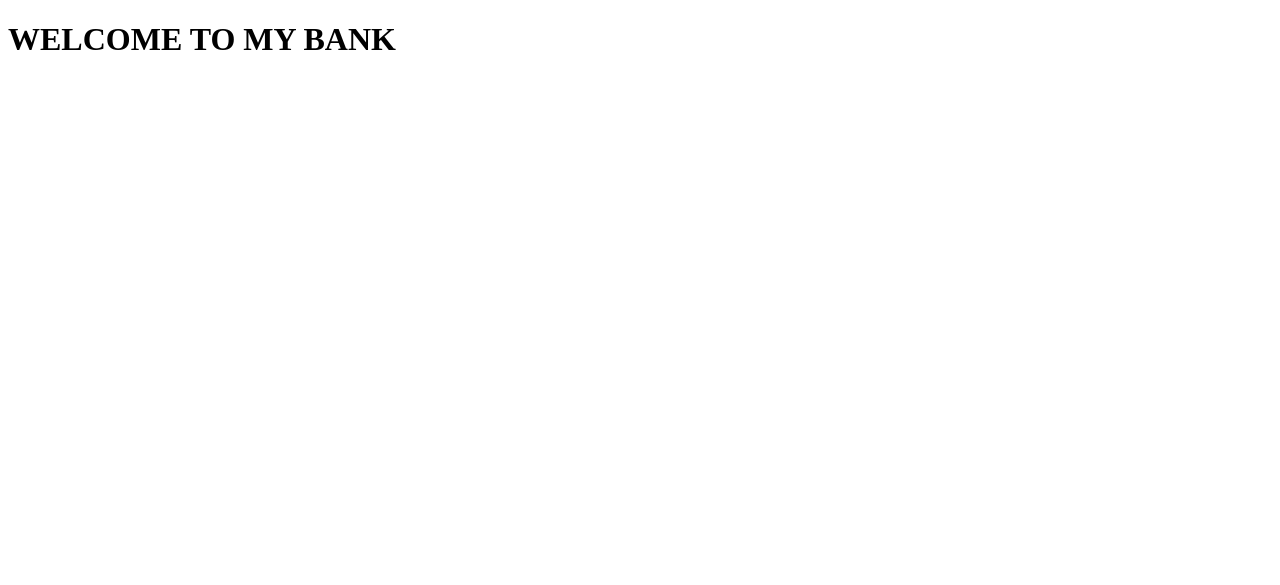
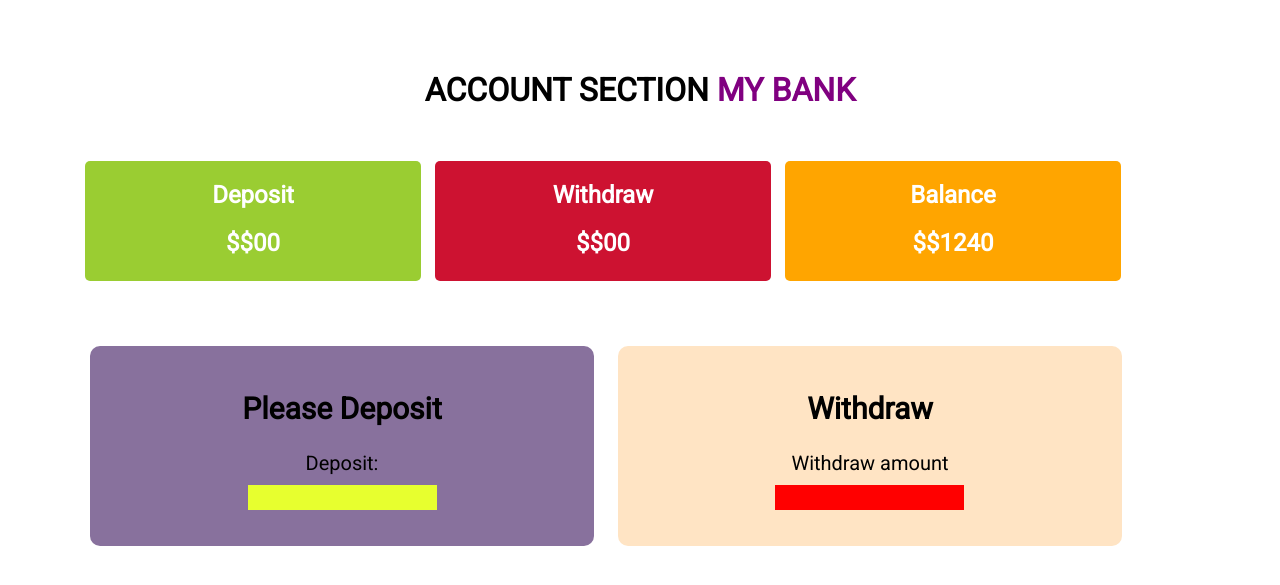
Before and after one commit to mohammadislamtech365/html-css-javascript-bank-application, a plain HTML site: page bank.html in a window 1280 px wide. Drawn offline with Linux system fonts and the light colour scheme.

Commit message:
add bank page cards and input fields

```diff
--- a/bank.html
+++ b/bank.html
@@ -4,11 +4,44 @@
     <meta charset="UTF-8">
     <meta http-equiv="X-UA-Compatible" content="IE=edge">
     <meta name="viewport" content="width=device-width, initial-scale=1.0">
-    <title>Document</title>
+    <title>Account MY BANK</title>
+    <link rel="stylesheet" href="./styles/bank.css">
 </head>
 <body>
-    <header>
-        <h1>WELCOME  TO <span class="bank-name">MY BANK</span> </h1>
+    <header class="bank-account-header">
+        <h1>ACCOUNT SECTION <span class="bank-name">MY BANK</span> </h1>
     </header>
+    <main class="bank-account-main">
+        <section class="balance-section">
+            <div class="balance-card" id="deposit-box">
+                <h2>Deposit</h2>
+                <h2>$$00</h2>
+            </div>
+            <div class="balance-card" id="withdraw-box">
+                <h2>Withdraw</h2>
+                <h2>$$00</h2>
+            </div>
+            <div class="balance-card" id="balance-box">
+                <h2>Balance</h2>
+                <h2>$$1240</h2>
+            </div>
+        </section>
+        <section class="bank-account-input">
+            <div class="input-card" id="deposit-card">
+                    <h2>Please Deposit</h2>
+                    <div>
+                        <label for="Deposit">Deposit: </label><br>
+                        <input type="number" id="deposit">
+                    </div>
+            </div>
+            <div class="input-card" id="withdraw-card">
+                    <h2>Withdraw</h2>
+                    <div>
+                        <label for="withdraw">Withdraw amount</label><br>
+                        <input type="number" id="withdraw">
+                    </div>
+            </div>
+        </section>
+    </main>
 </body>
 </html>
--- a/scripts/index.js
+++ b/scripts/index.js
@@ -3,7 +3,7 @@ document.getElementById("login-btn").addEventListener('click',function(){
    const password = document.getElementById("pwd").value;
    //Never do password and email validation on client side. This is just for testing purporse
    if(userId === "saikat2021@gmail.com" && password === "test1234") {
-    alert("Login successful");
+    window.location.href="./bank.html";
    }
    else {
     alert("Please enter correct email id and password")
--- a/styles/bank.css
+++ b/styles/bank.css
@@ -0,0 +1,80 @@
+@import url('https://fonts.googleapis.com/css2?family=Roboto&display=swap');
+:root {
+    --primary-background-color:rgb(205, 173, 155);
+    --secondary-background-color:rgb(169, 210, 177);
+    --secondary-text-color:white;
+ }
+ body {
+     margin:0px;
+     padding-top:50px;
+     font-family: 'Roboto', sans-serif;
+}
+.bank-account-header {
+    text-align: center;
+}
+.bank-name {
+    color:purple;
+
+}
+.bank-account-main {
+    padding:25px 80px;
+}
+.balance-card {
+    width:30%;
+    margin:5px;
+    height:120px;
+    display:inline-block;
+    text-align: center;
+    color:var(--secondary-text-color);
+}
+#deposit-box {
+    background-color: yellowgreen;
+    border-radius: 5px;
+}
+#withdraw-box {
+    background-color: rgb(205, 18, 49);
+    border-radius: 5px;
+}
+#balance-box{
+    background-color: orange;
+    border-radius: 5px;
+}
+.bank-account-input {
+    margin-top:50px;
+
+}
+
+.input-card {
+    width:45%;
+    margin:10px;
+    display:inline-block;
+    height:200px;
+    border-radius: 10px;
+    box-sizing: border-box;
+    padding:20px;
+    text-align:center;
+    font-size: 20px;
+}
+
+#deposit-card {
+    background-color: rgb(136, 113, 157);
+}
+#withdraw-card {
+    background-color: bisque;
+}
+
+.input-card input {
+    color:var(--secondary-text-color);
+    border:none;
+    margin-top:10px;
+    padding:5px;
+    color:rgb(249, 246, 246);
+    font-weight: 900;
+}
+
+#withdraw {
+    background-color: red;
+}
+#deposit {
+    background-color: rgb(231, 255, 47);
+}
```
